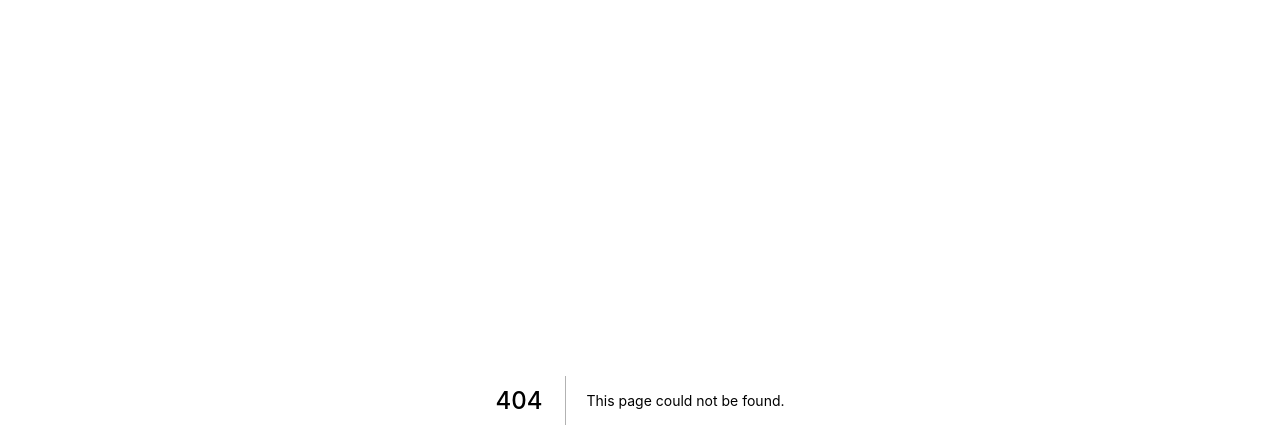
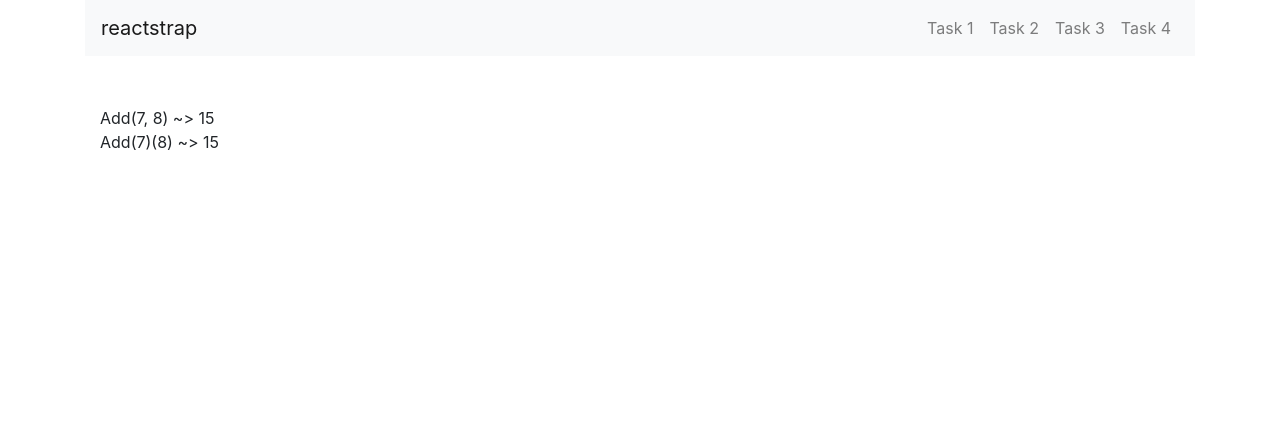
Before and after one commit to marchik88/webscopeio, a Next.js app: page /task3 in a window 1280 px wide. Before the commit this address had no page. Shown: the top 448 px of the page. Built offline with nearby package versions, Linux system fonts and the light colour scheme.

Commit message:
feat: add task3 page

```diff
--- /dev/null
+++ b/pages/task3.tsx
@@ -0,0 +1,28 @@
+import React from "react";
+import { Container, Col, Row } from "reactstrap";
+import Screen from "../components/Screen";
+import * as R from "ramda";
+
+export default () => {
+  const addArgs = R.curry((x: number, y: number) => x + y);
+
+  const sum = `Add(7, 8) ~> ${addArgs(7, 8)}`;
+  const currySum = `Add(7)(8) ~> ${addArgs(7)(8)}`;
+
+  return (
+    <Screen>
+      <Container>
+        <Container>
+          <Row>
+            <Col lg="2">
+              <section>
+                <div>{sum}</div>
+                <div>{currySum}</div>
+              </section>
+            </Col>
+          </Row>
+        </Container>
+      </Container>
+    </Screen>
+  );
+};
```
Also changed, not shown: 1 other file (tests, documents, lock files or other folders).
